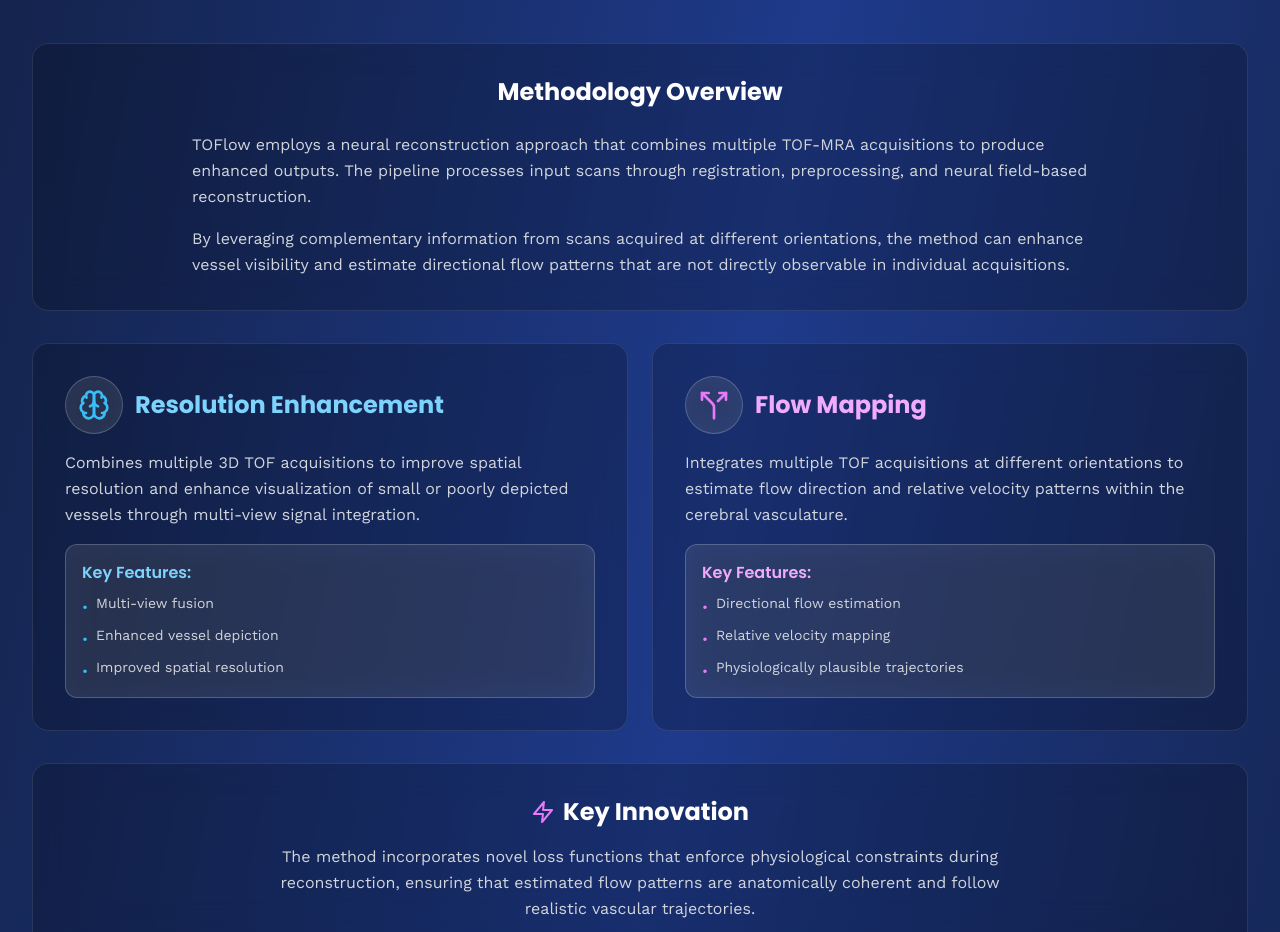
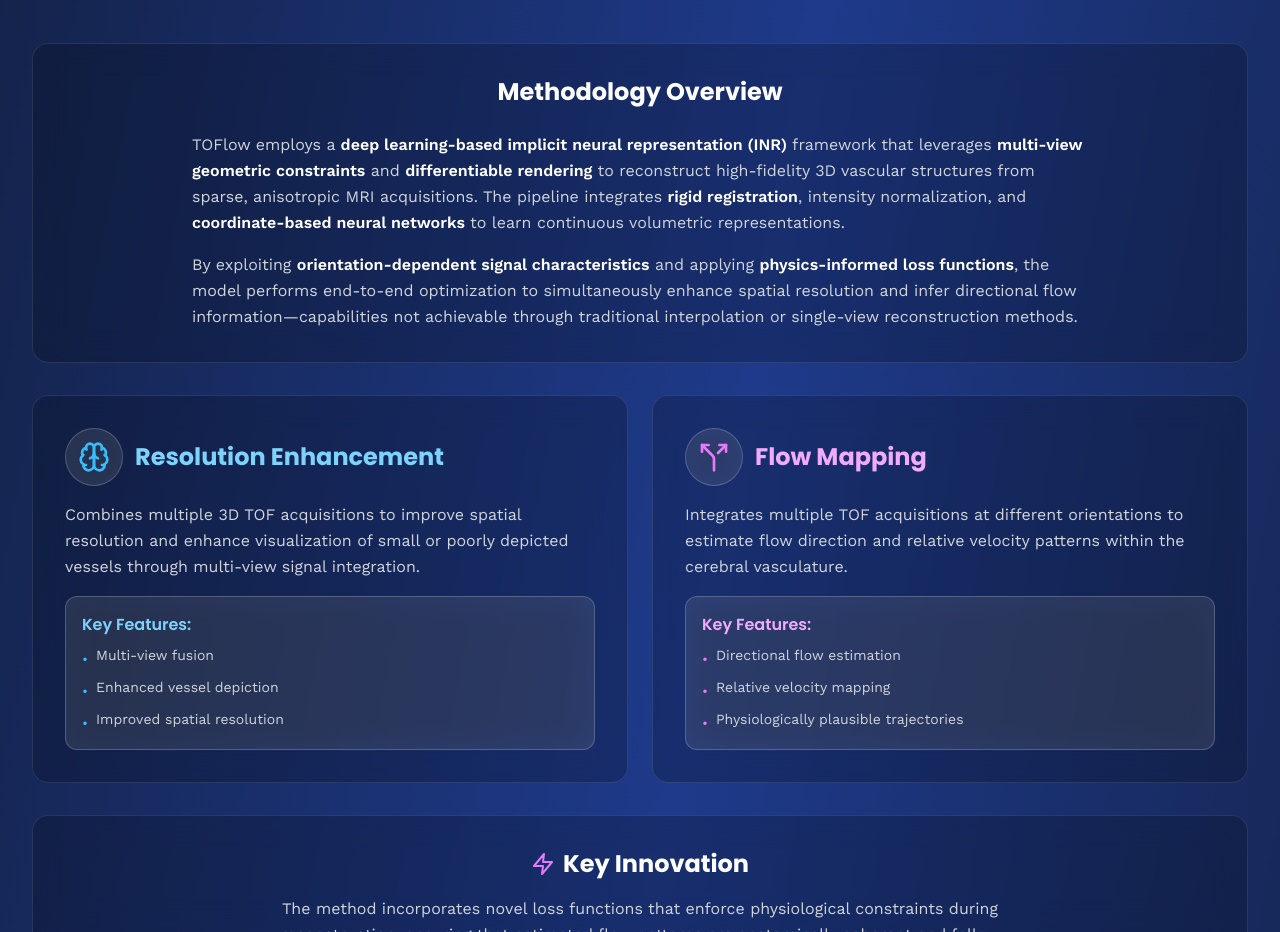
Before and after one commit to DariaHasin/toflow-portfolio, a React (Vite) app: page / in a window 1280 px wide. Shown: the part 2420-3352 px from the top of the page. Built offline with nearby package versions, Linux system fonts and the light colour scheme.

Commit message:
Enhance Methodology Overview with ML/algo buzzwords for tech recruiters

```diff
--- a/src/components/Approach.jsx
+++ b/src/components/Approach.jsx
@@ -19,10 +19,10 @@ const Approach = () => {
           <h3 className="text-2xl font-bold mb-6 text-center">Methodology Overview</h3>
           <div className="space-y-4 text-gray-300 leading-relaxed max-w-4xl mx-auto">
             <p>
-              TOFlow employs a neural reconstruction approach that combines multiple TOF-MRA acquisitions to produce enhanced outputs. The pipeline processes input scans through registration, preprocessing, and neural field-based reconstruction.
+              TOFlow employs a <strong className="text-white">deep learning-based implicit neural representation (INR)</strong> framework that leverages <strong className="text-white">multi-view geometric constraints</strong> and <strong className="text-white">differentiable rendering</strong> to reconstruct high-fidelity 3D vascular structures from sparse, anisotropic MRI acquisitions. The pipeline integrates <strong className="text-white">rigid registration</strong>, intensity normalization, and <strong className="text-white">coordinate-based neural networks</strong> to learn continuous volumetric representations.
             </p>
             <p>
-              By leveraging complementary information from scans acquired at different orientations, the method can enhance vessel visibility and estimate directional flow patterns that are not directly observable in individual acquisitions.
+              By exploiting <strong className="text-white">orientation-dependent signal characteristics</strong> and applying <strong className="text-white">physics-informed loss functions</strong>, the model performs end-to-end optimization to simultaneously enhance spatial resolution and infer directional flow information—capabilities not achievable through traditional interpolation or single-view reconstruction methods.
             </p>
           </div>
         </div>
```
